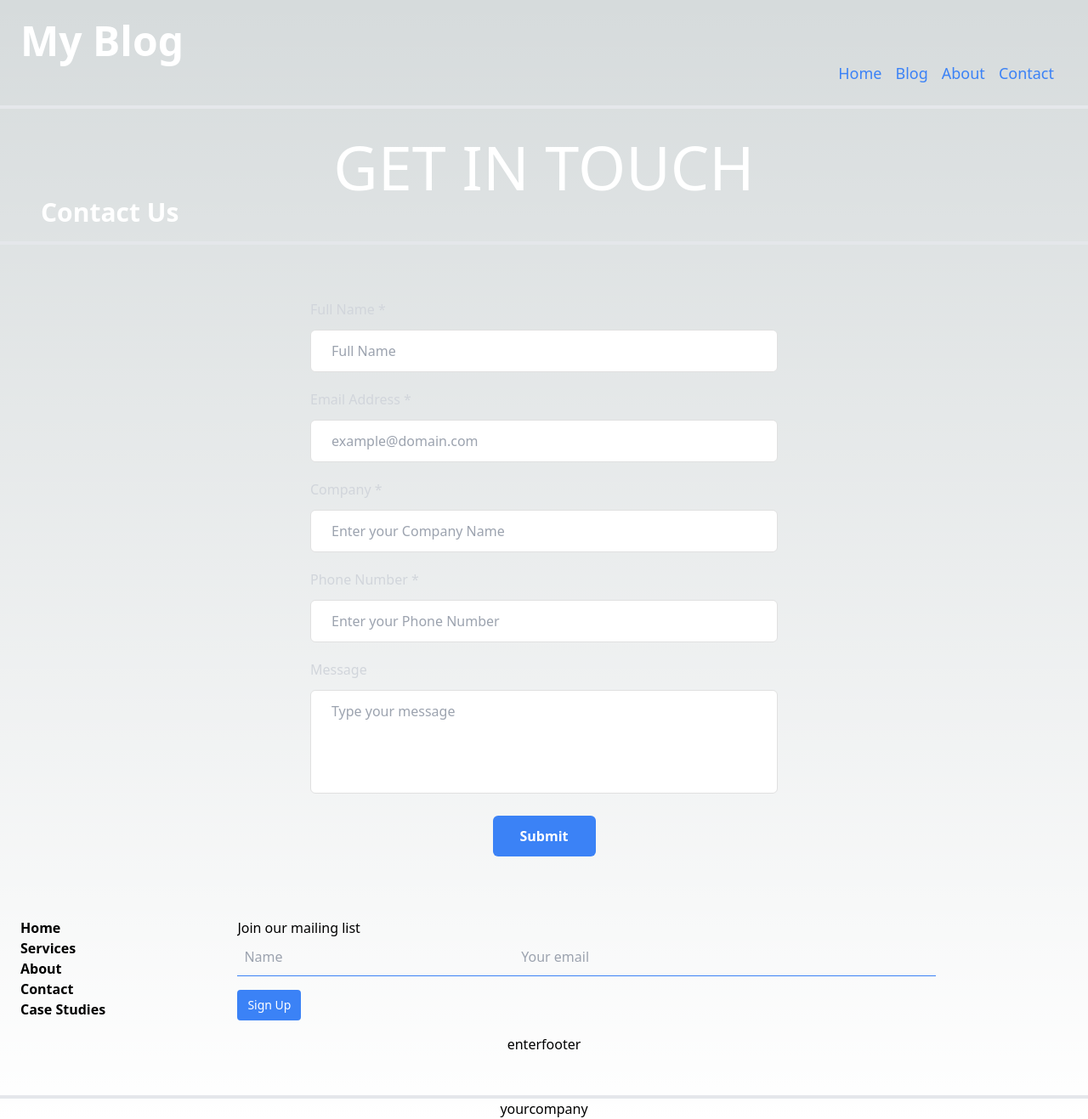
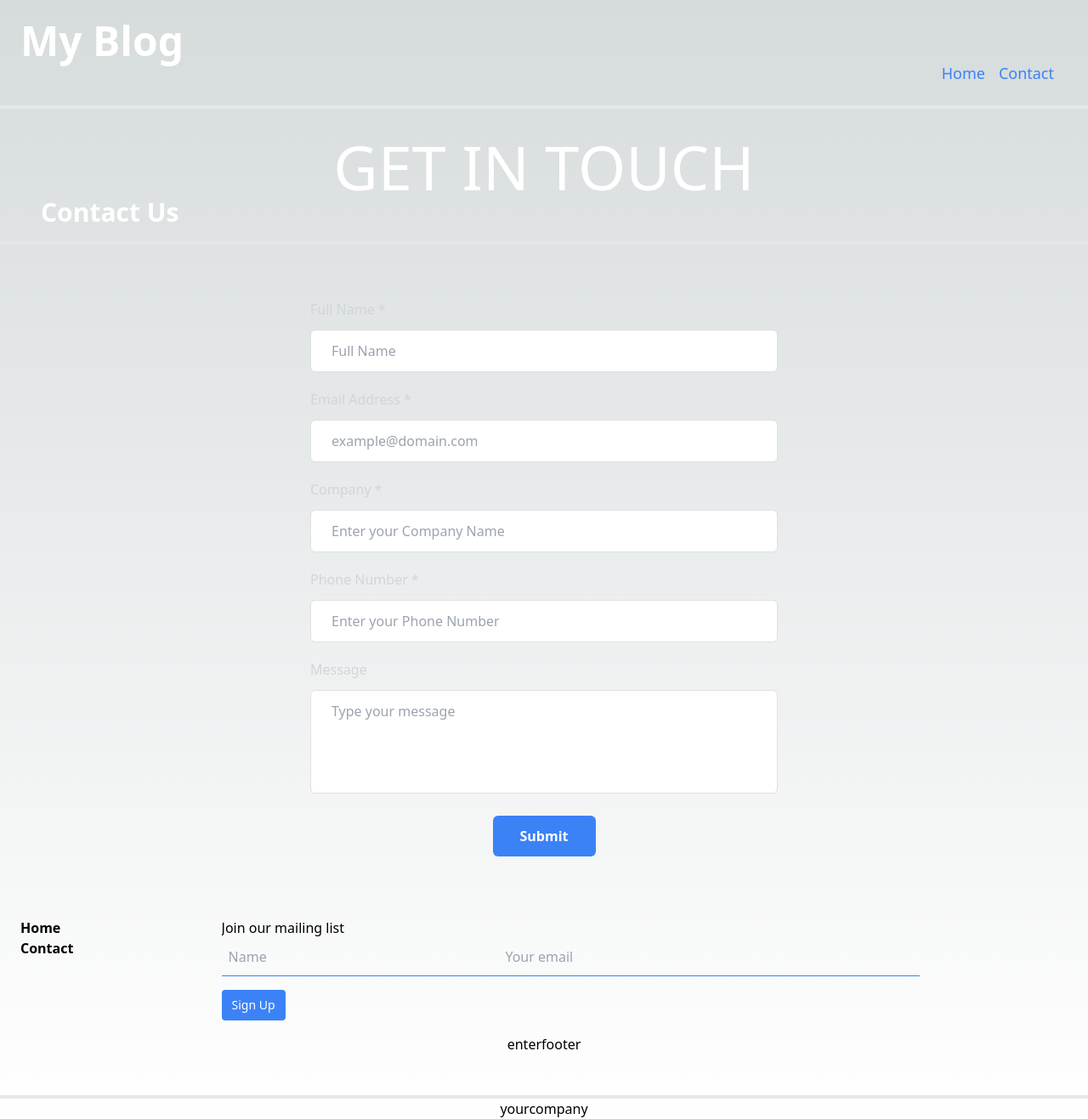
Before and after one commit to nickcode95/nextjs-seo, a Next.js app: page /contact in a window 1280 px wide. Shown: the whole page at 85% size. Built offline with nearby package versions, Linux system fonts and the light colour scheme.

Commit message:
fix bug where image not rendering

```diff
--- a/app/blog/[slug]/page.jsx
+++ b/app/[slug]/page.jsx
@@ -1,6 +1,6 @@
 import { format, parseISO } from 'date-fns';
 import { allPosts } from 'contentlayer/generated';
-import Img from '../../../components/ui/Image';
+import Img from '../../components/ui/Image';
 
 export const generateStaticParams = async () => allPosts.map((post) => ({ slug: post._raw.flattenedPath }));
 
--- a/app/page.js
+++ /dev/null
@@ -1,10 +0,0 @@
-import Image from 'next/image'
-import Blog from '../app/blog/page'
-
-export default function Home() {
-  return (
-    <main className="flex min-h-screen flex-col items-center justify-between p-24">
-<Blog />
-    </main>
-  )
-}
--- a/app/blog/page.jsx
+++ b/app/page.jsx
@@ -1,7 +1,7 @@
 import Link from 'next/link'
 import { compareDesc, format, parseISO } from 'date-fns'
 import { allPosts, Post } from 'contentlayer/generated'
-import Img from '../../components/ui/Image';
+import Img from '../components/ui/Image';
 
 function PostCard(post) {
   return (
--- a/components/Footer.jsx
+++ b/components/Footer.jsx
@@ -8,10 +8,7 @@ export default function Footer() {
                 <div className='flex'>
                     <div className='font-bold  hidden md:block'>
                         <Link href='/'><p>Home</p></Link>
-                        <Link href='/services'><p>Services</p></Link>
-                        <Link href='/about'><p>About</p></Link>
-                        <Link href='/contact'><p>Contact</p></Link>
-                        <Link href='/case-studies'><p>Case Studies</p></Link>
+                        <Link href='/Contact'><p>Contact</p></Link>
                     </div>
                     <div className='sm:basis-2/3 md:flex-shrink-0 overflow-hidden md:mx-auto'>
                         <h3>Join our mailing list</h3>
--- a/components/Header.jsx
+++ b/components/Header.jsx
@@ -40,7 +40,10 @@ export default function Header() {
             {/* Desktop Nav */}
             <nav className="flex items-center justify-between flex-wrap p-6">
                 <div className="flex items-center flex-shrink-0 text-white mr-6 sm:text-center">
-               <h1 className='text-5xl font-bold text-center'>My Blog</h1>
+                <Link href='/'>
+                <h1 className='text-5xl font-bold text-center'>My Blog</h1>
+                </Link>
+
 
                 </div>
                 <div className='font-bold items-center pb-4 pt-8 text-lg'>
@@ -49,8 +52,6 @@ export default function Header() {
                 <div className="w-full hidden sm:block flex-grow lg:flex lg:items-center text-right sm:hidden">
                     <div className="text-sm lg:flex-grow text-lg">
                         <Link href='/' className="block mt-4 lg:inline-block lg:mt-0 text-blue-500 hover:text-white mr-4 text-lg">Home</Link>
-                        <Link href='blog' className="block mt-4 lg:inline-block lg:mt-0 text-blue-500 hover:text-white mr-4 text-lg">Blog</Link>
-                        <Link href='about' className="block mt-4 lg:inline-block lg:mt-0 text-blue-500 hover:text-white mr-4 text-lg">About</Link>
                         <Link href='contact' className="block mt-4 lg:inline-block lg:mt-0 text-blue-500 hover:text-white mr-4 text-lg">Contact</Link>
                     </div>
                 </div>
--- a/contentlayer.config.js
+++ b/contentlayer.config.js
@@ -6,9 +6,11 @@ export const Post = defineDocumentType(() => ({
   fields: {
     title: { type: 'string', required: true },
     date: { type: 'date', required: true },
+    image: { type: 'string', required: false },
+    alt: { type: 'string', required: false },
   },
   computedFields: {
-    url: { type: 'string', resolve: (post) => `/posts/${post._raw.flattenedPath}` },
+    url: { type: 'string', resolve: (post) => `/${post._raw.flattenedPath}` },
   },
 }))
 
```
Also changed, not shown: posts/1stblog.md (+1 -1 lines), app/[slug]/layout.js (renamed from app/blog/[slug]/layout.js), public/1stblog/smiley.png (added).
